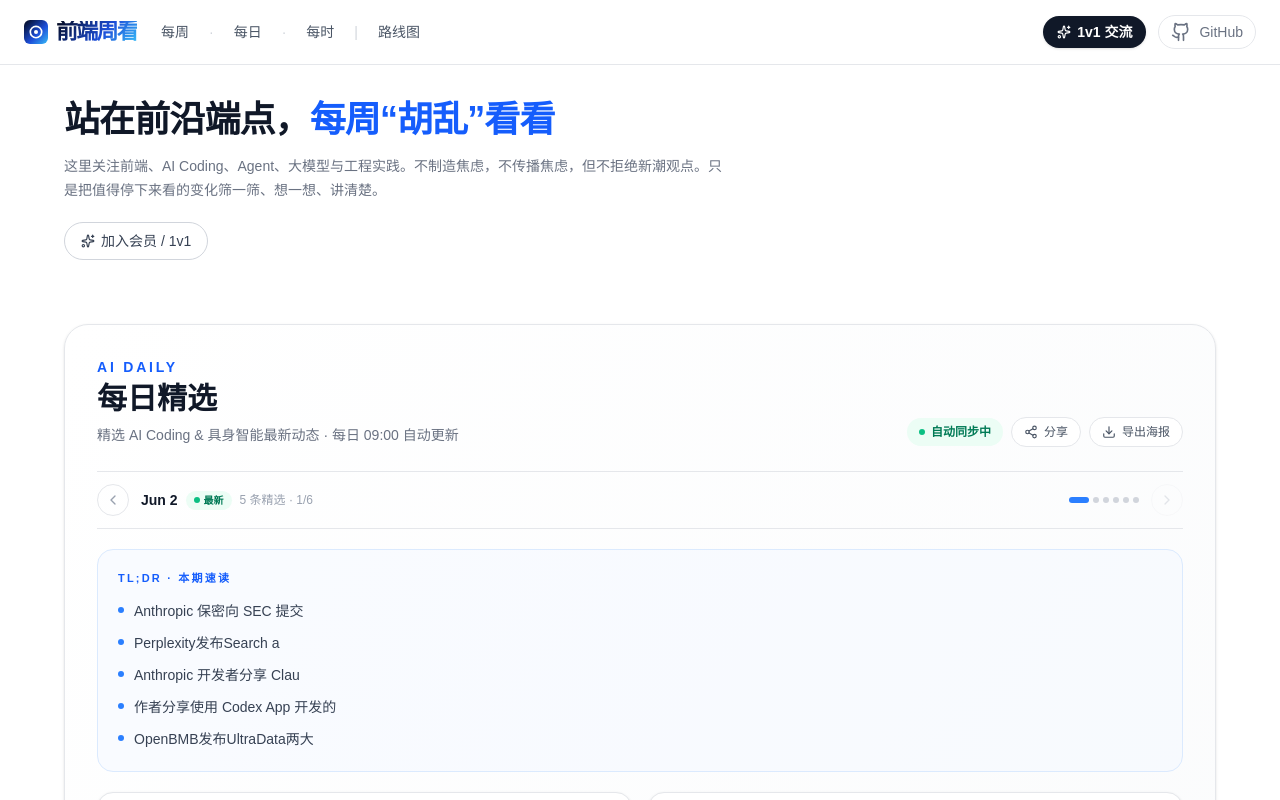
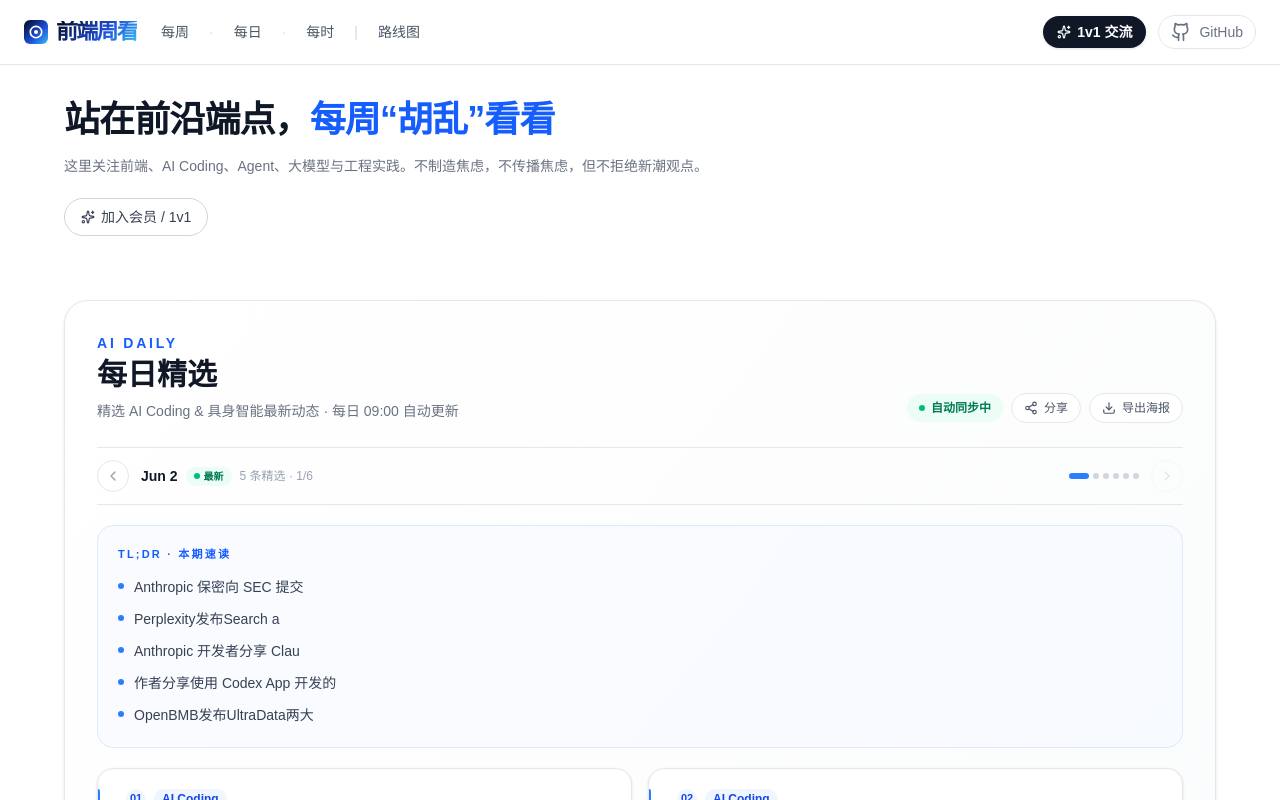
Before and after one commit to TUARAN/frontend-weekly-digest-cn, a Next.js app in the folder web/: page / in a window 1280 px wide. Shown: the top 800 px of the page. Built offline with nearby package versions, Linux system fonts and the light colour scheme.

Commit message:
Trim homepage brand copy

```diff
--- a/web/components/AiRadarHome.tsx
+++ b/web/components/AiRadarHome.tsx
@@ -57,7 +57,7 @@ export default function AiRadarHome() {
             <span className="text-blue-600 dark:text-blue-400">每周“胡乱”看看</span>
           </h1>
           <p className="mt-3 max-w-2xl text-[13px] leading-6 text-gray-500 dark:text-gray-400 md:text-sm">
-            这里关注前端、AI Coding、Agent、大模型与工程实践。不制造焦虑，不传播焦虑，但不拒绝新潮观点。只是把值得停下来看的变化筛一筛、想一想、讲清楚。
+            这里关注前端、AI Coding、Agent、大模型与工程实践。不制造焦虑，不传播焦虑，但不拒绝新潮观点。
           </p>
           <div className="mt-5 flex flex-wrap items-center gap-3">
             {featured && (
```
